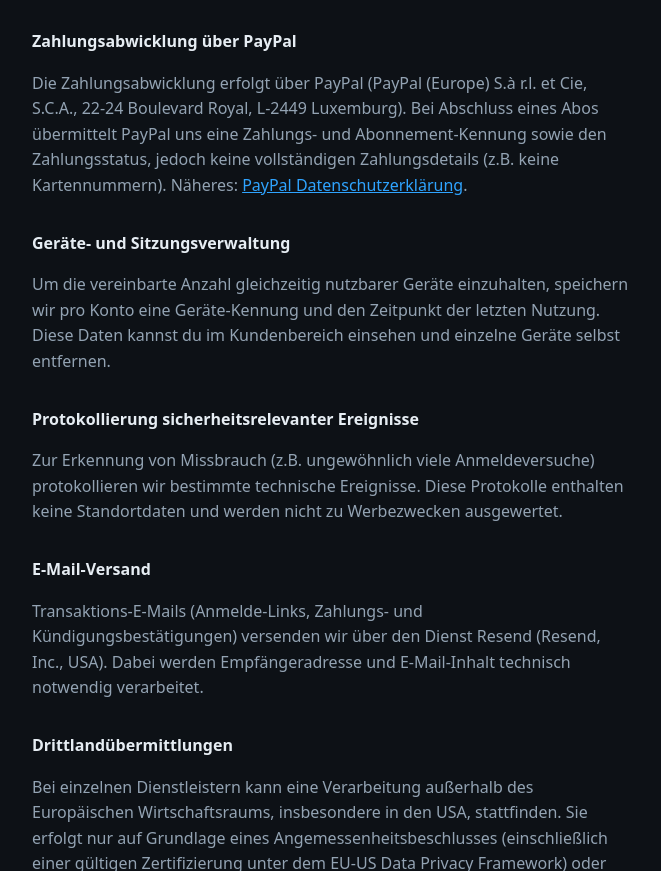
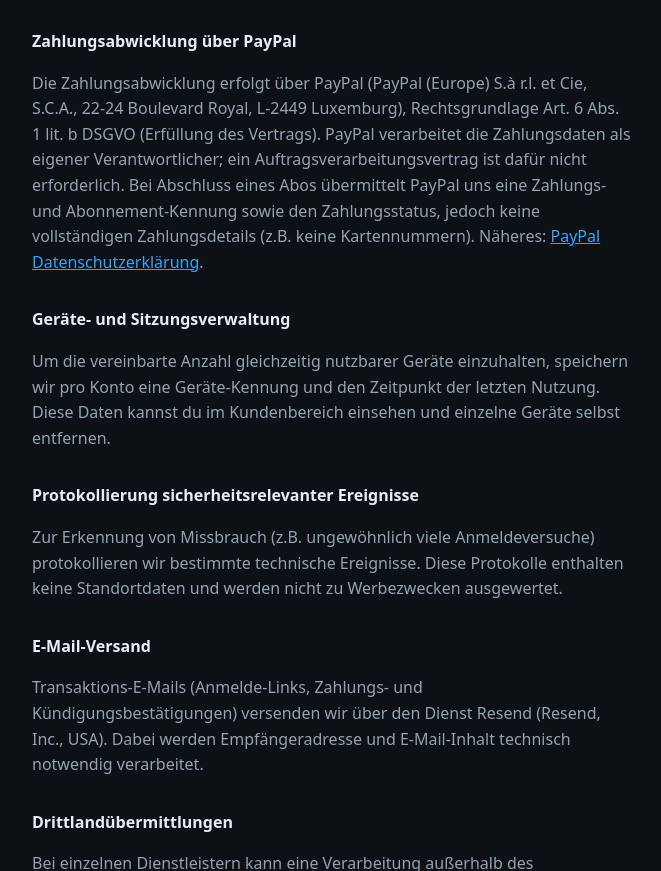
Before and after one commit to joergroeloffs-coder/loeschmeier-abo, a plain HTML site: page app/datenschutz.html in a window 1280 px wide. Shown: the part 1390-2261 px from the top of the page, without its empty margins (308-969 px from the left). Drawn offline with Linux system fonts and the light colour scheme.

Commit message:
Datenschutzerklärung: Rechtsgrundlage für PayPal explizit genannt
PayPal verarbeitet Zahlungsdaten als eigener Verantwortlicher (kein
Auftragsverarbeitungsvertrag nötig, anders als bei Supabase/Cloudflare/
Resend). Rechtsgrundlage Art. 6 Abs. 1 lit. b DSGVO jetzt direkt im
PayPal-Absatz genannt statt nur implizit über den allgemeinen Abschnitt.

Co-Authored-By: Claude Sonnet 5 <noreply@anthropic.com>
Claude-Session: https://claude.ai/code/session_011GzLtmhgXaUrHLcLaKJxZB

```diff
--- a/app/datenschutz.html
+++ b/app/datenschutz.html
@@ -68,7 +68,9 @@ eigenen Daten einsehen kann.
 <h2>Zahlungsabwicklung über PayPal</h2>
 <p>
 Die Zahlungsabwicklung erfolgt über PayPal (PayPal (Europe) S.à r.l. et Cie, S.C.A., 22-24 Boulevard Royal,
-L-2449 Luxemburg). Bei Abschluss eines Abos übermittelt PayPal uns eine Zahlungs- und Abonnement-Kennung
+L-2449 Luxemburg), Rechtsgrundlage Art. 6 Abs. 1 lit. b DSGVO (Erfüllung des Vertrags). PayPal verarbeitet
+die Zahlungsdaten als eigener Verantwortlicher; ein Auftragsverarbeitungsvertrag ist dafür nicht
+erforderlich. Bei Abschluss eines Abos übermittelt PayPal uns eine Zahlungs- und Abonnement-Kennung
 sowie den Zahlungsstatus, jedoch keine vollständigen Zahlungsdetails (z.B. keine Kartennummern). Näheres:
 <a href="https://www.paypal.com/de/webapps/mpp/ua/privacy-full">PayPal Datenschutzerklärung</a>.
 </p>
```
